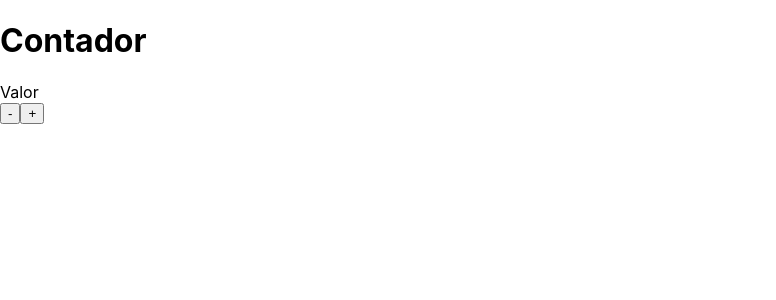
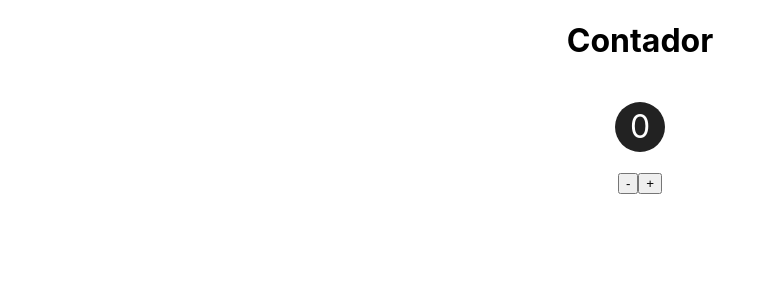
Before and after one commit to GeanGoncalves/ReactJS, a Next.js app in the folder curso-nextjs/exercicios/: page /estado/contador in a window 1280 px wide. Shown: the top 300 px of the page, without its empty margins (0-776 px from the left). Built offline with nearby package versions, Linux system fonts and the light colour scheme.

Commit message:
Revisão React Aula:37

```diff
--- /dev/null
+++ b/curso-nextjs/exercicios/components/ContadorDisplay.jsx
@@ -0,0 +1,18 @@
+export default function ContadorDisplay(props){
+    return(
+        <div style={{
+            display:"flex",
+            justifyContent: "center",
+            alignItems: "center",
+            height: "50px",
+            width: "50px",
+            borderRadius: "25px",
+            backgroundColor: "#222",
+            color: "#fff",
+            fontSize: "2rem",
+            margin: "20px"
+        }}>
+        {props.numero}
+        </div>
+    )
+}
--- a/curso-nextjs/exercicios/pages/estado/contador.jsx
+++ b/curso-nextjs/exercicios/pages/estado/contador.jsx
@@ -1,10 +1,27 @@
+import { useState } from "react"
+import ContadorDisplay from "../../components/ContadorDisplay"
+
 export default function contador(){
+    const [numero,setNumero] = useState(0)
+
+
+    const dec = () => setNumero(numero - 1)
+
     return(
-        <div>
+        <div style={{
+            display: "flex",
+            flexDirection:"column",
+            justifyContent: "center",
+            alignItems: "center",
+        }}>
             <h1>Contador</h1>
-            <div>Valor</div>
-            <button>-</button>
-            <button>+</button>
+            <ContadorDisplay numero={numero}/>
+
+
+            <div>
+            <button onClick={dec}>-</button>
+            <button onClick={() => setNumero(numero + 1)}>+</button>
+            </div>
         </div>
     )
 }
```
